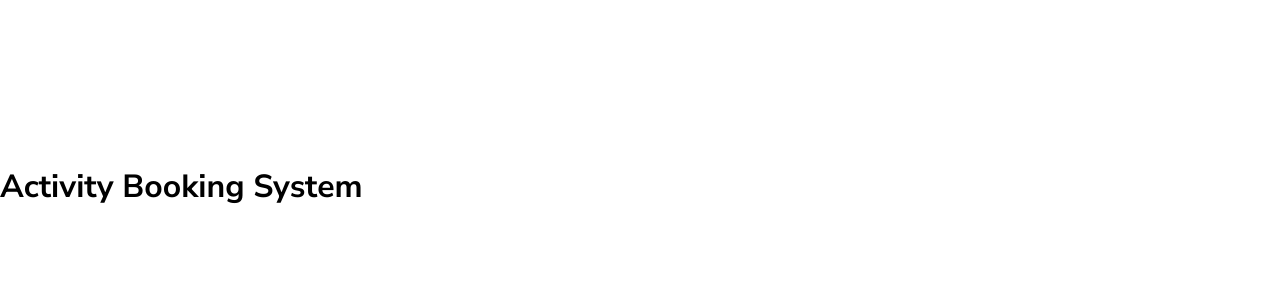
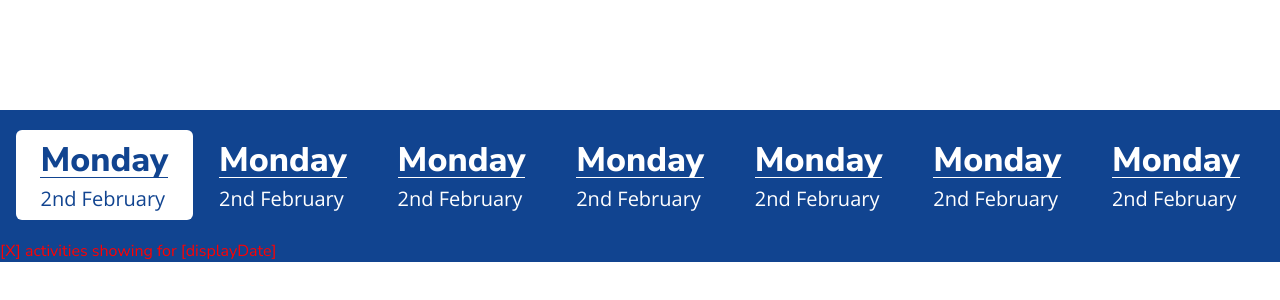
Before and after one commit to WillisDyson/lcc-booking-system, a React (Vite) app in the folder lcc-booking-system-app/: page / in a window 1280 px wide. Shown: the part 214-514 px from the top of the page. Built offline with nearby package versions, Linux system fonts and the light colour scheme.

Commit message:
DaySelector component setup

```diff
--- a/lcc-booking-system-app/src/components/ActivityBookingSystem.module.scss
+++ b/lcc-booking-system-app/src/components/ActivityBookingSystem.module.scss
@@ -1,5 +1,13 @@
+@use "../styles/variables" as *;
+
 .activity-booking-system {
-    background: var(--accent-bg);
+    background: var(--color-primary-accent);
+    border-radius: 15px;
     max-width: 1440px;
+    overflow: hidden;
     width: 100%;
+
+    @media (max-width: $wide-screen-breakpoint) {
+        border-radius: 0;
+    }
 }
--- a/lcc-booking-system-app/src/components/ActivityBookingSystem.tsx
+++ b/lcc-booking-system-app/src/components/ActivityBookingSystem.tsx
@@ -1,9 +1,10 @@
 import styles from "./ActivityBookingSystem.module.scss";
+import DaySelector from "./day-selector/DaySelector";
 
 const ActivityBookingSystem = ({ }) => {
     return (
         <div className={styles["activity-booking-system"]}>
-            <h1>Activity Booking System</h1>
+            <DaySelector />
         </div>
     );
 };
--- /dev/null
+++ b/lcc-booking-system-app/src/components/day-selector/DaySelector.module.scss
@@ -0,0 +1,3 @@
+.day-selector {
+    color: red;
+}
--- /dev/null
+++ b/lcc-booking-system-app/src/components/day-selector/DaySelector.tsx
@@ -0,0 +1,13 @@
+import styles from "./DaySelector.module.scss";
+import DaySelectorCarousel from "./day-selector-carousel/DaySelectorCarousel";
+
+const DaySelector = ({ }) => {
+    return (
+        <div className={styles["day-selector"]}>
+            <DaySelectorCarousel />
+            <span>[X] activities showing for [displayDate]</span>
+        </div>
+    );
+};
+
+export default DaySelector;
--- /dev/null
+++ b/lcc-booking-system-app/src/components/day-selector/day-selector-carousel/DaySelectorCarousel.module.scss
@@ -0,0 +1,7 @@
+.day-selector-carousel {
+    background-color: var(--color-primary-accent);
+    display: flex;
+    gap: 2px;
+    height: 90px;
+    padding: 20px 16px;
+}
--- /dev/null
+++ b/lcc-booking-system-app/src/components/day-selector/day-selector-carousel/DaySelectorCarousel.tsx
@@ -0,0 +1,18 @@
+import DaySelectorCarouselItem from "./day-selector-carousel-item/DaySelectorCarouselItem";
+import styles from "./DaySelectorCarousel.module.scss";
+
+const DaySelectorCarousel = ({ }) => {
+    return (
+        <div className={styles["day-selector-carousel"]}>
+            <DaySelectorCarouselItem active={true} />
+            <DaySelectorCarouselItem />
+            <DaySelectorCarouselItem />
+            <DaySelectorCarouselItem />
+            <DaySelectorCarouselItem />
+            <DaySelectorCarouselItem />
+            <DaySelectorCarouselItem />
+        </div>
+    );
+};
+
+export default DaySelectorCarousel;
--- /dev/null
+++ b/lcc-booking-system-app/src/components/day-selector/day-selector-carousel/day-selector-carousel-item/DaySelectorCarouselItem.module.scss
@@ -0,0 +1,55 @@
+
+
+.day-selector-carousel-item {
+    $self: &;
+    align-items: center;
+    border-radius: 6px;
+    color: var(--color-white);
+    display: flex;
+    justify-content: center;
+    padding: 16px 12px;
+    transition: var(--transition-speed);
+    width: 100%;
+
+    &:hover {
+        background-color: var(--color-tertiary-accent);
+    }
+
+    &--active {
+        background-color: var(--color-white);
+        color: var(--color-primary-accent);
+
+        #{$self}__day {
+            border-color: var(--color-primary-accent);
+        }
+
+        &:hover {
+            background-color: var(--color-white);;
+        }
+    }
+
+    &__inner {
+        align-items: flex-start;
+        display: flex;
+        flex-direction: column;
+        gap: 12px;
+    }
+
+    &__day {
+        border-bottom: 1.5px solid var(--color-white);
+        font-size: 2.125rem;
+        font-style: normal;
+        font-weight: 800;
+        line-height: 2.125rem;
+        letter-spacing: var(--spacing-extra);
+        transition: var(--transition-speed);
+    }
+
+    &__date {
+        font-family: var(--font-secondary);
+        font-size: 1.25rem;
+        font-weight: 300;
+        line-height: 1.125rem;
+        letter-spacing: var(--spacing-extra);
+    }
+}
--- /dev/null
+++ b/lcc-booking-system-app/src/components/day-selector/day-selector-carousel/day-selector-carousel-item/DaySelectorCarouselItem.tsx
@@ -0,0 +1,14 @@
+import styles from "./DaySelectorCarouselItem.module.scss";
+
+const DaySelectorCarouselItem = ({ active }: { active?: boolean }) => {
+    return (
+        <button className={`${styles["day-selector-carousel-item"]} ${active ? styles["day-selector-carousel-item--active"] : ""}`}>
+            <h2 className={styles["day-selector-carousel-item__inner"]}>
+                <em className={styles["day-selector-carousel-item__day"]}>Monday</em>
+                <span className={styles["day-selector-carousel-item__date"]}>2nd February</span>
+            </h2>
+        </button>
+    );
+};
+
+export default DaySelectorCarouselItem;
--- a/lcc-booking-system-app/src/index.scss
+++ b/lcc-booking-system-app/src/index.scss
@@ -1,21 +1,37 @@
 @import url('https://fonts.googleapis.com/css2?family=Nunito+Sans:ital,opsz,wght@0,6..12,200..1000;1,6..12,200..1000&family=Open+Sans:ital,wght@0,300..800;1,300..800&display=swap');
 
 :root {
-  --text: #000;
-  --background: #fff;
+  // Colours
+  --color-black: #000;
+  --color-white: #fff;
+  --color-primary-accent: #114490;
+  --color-secondary-accent: #E7ECF4;
+  --color-tertiary-accent: #163278;
 
-  --primary-font: 'Nunito Sans', 'Open Sans', Arial, sans-serif;
-  --secondary-font: 'Open Sans', Arial, sans-serif;
+  --font-primary: 'Nunito Sans', 'Open Sans', Arial, sans-serif;
+  --font-secondary: 'Open Sans', Arial, sans-serif;
 
-  font-family: var(--primary-font);
-  color: var(--text);
-  background: var(--background);
+  --spacing-normal: 1%;
+  --spacing-extra: 2%;
+
+  --transition-speed: 0.2s;
+
+  font-family: var(--font-primary);
+  color: var(--color-black);
+  background: var(--color-white);
 }
 
 body {
   margin: 0;
 }
 
-h1 {
+h1, h2 {
   margin: 0;
 }
+
+button {
+  background-color: transparent;
+  border: none;
+  cursor: pointer;
+  font: inherit;
+}
--- /dev/null
+++ b/lcc-booking-system-app/src/styles/_variables.scss
@@ -0,0 +1 @@
+$wide-screen-breakpoint: 1440px;
```
